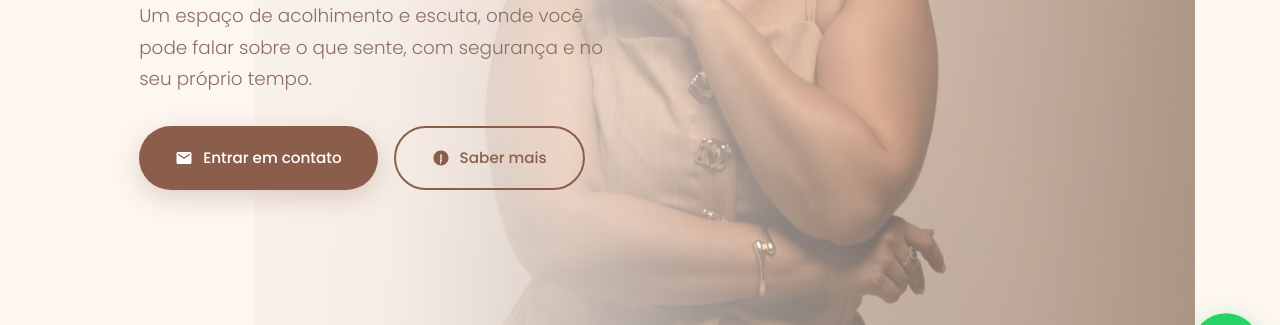
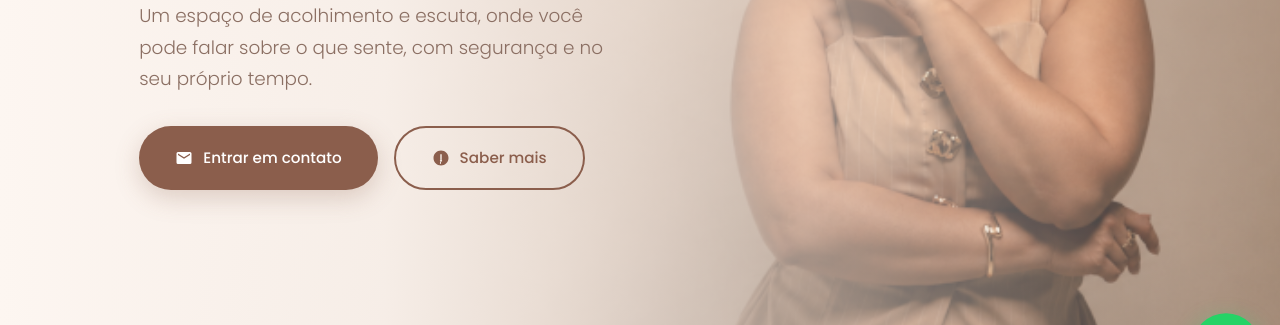
Before and after one commit to Irisabispo/psicologa-flavia, a plain HTML site: page index.html in a window 1280 px wide. Shown: the part 399-724 px from the top of the page. Drawn offline with Linux system fonts and the light colour scheme; a web font is replaced by a local one.

Commit message:
corrigindo imagem de background na hero

```diff
--- a/styles.css
+++ b/styles.css
@@ -1076,7 +1076,7 @@ a { text-decoration: none; color: inherit; }
                 rgba(253, 246, 241, 0.55) 60%,
                 rgba(253, 246, 241, 0.15) 100%
             ),
-            url('assets/confianca2.webp');
+            url('assets/confianca.webp');
         background-repeat: no-repeat, no-repeat;
         background-position: center, 25% center;
         background-size: 100% 100%, auto 100%;
@@ -1146,7 +1146,7 @@ a { text-decoration: none; color: inherit; }
                 rgba(253, 246, 241, 0.55) 60%,
                 rgba(253, 246, 241, 0.15) 100%
             ),
-            url('assets/confianca.webp');
+            url('assets/flavia.webp');
 
         background-repeat: no-repeat, no-repeat;
         /* o valor de center é do gradiente, já os % é a imagem */
```
Also changed, not shown: assets/flavia.webp (added).
